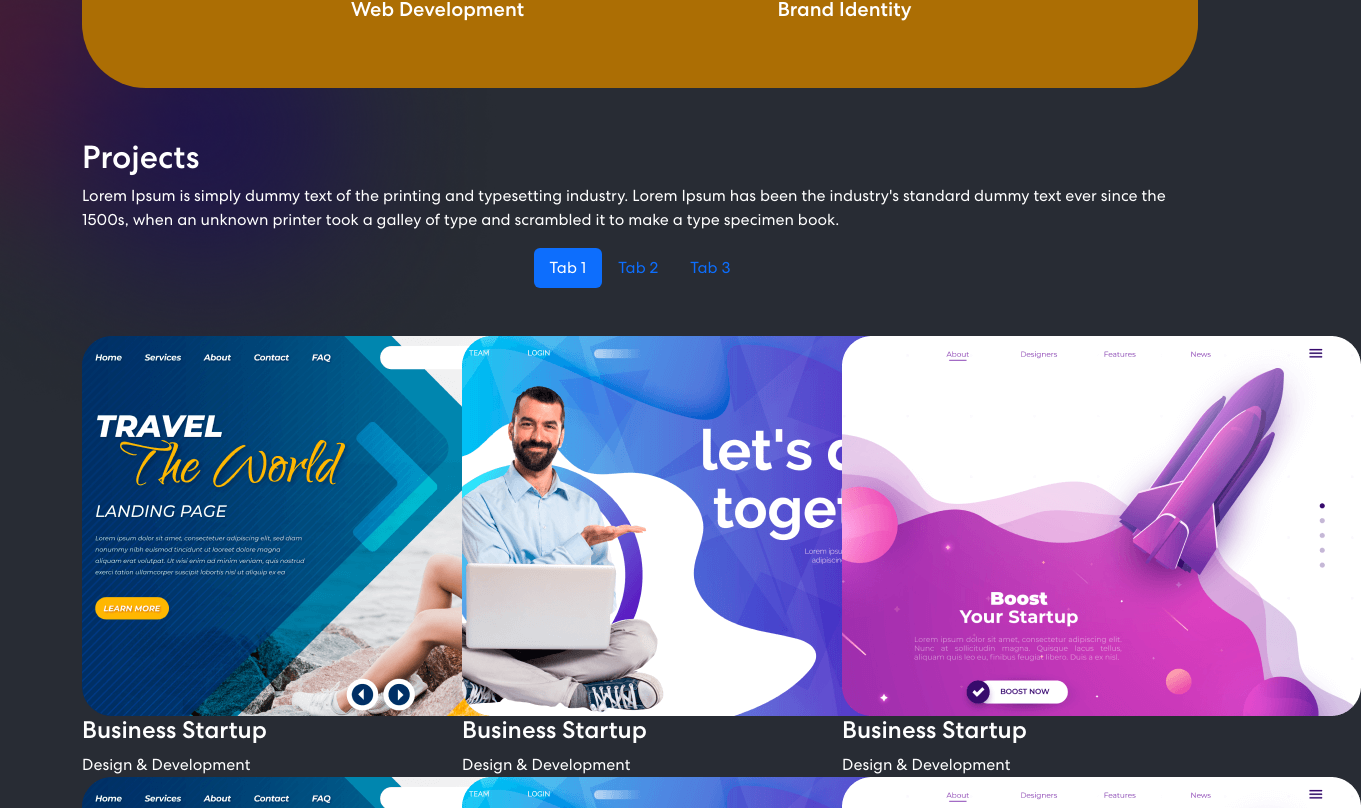
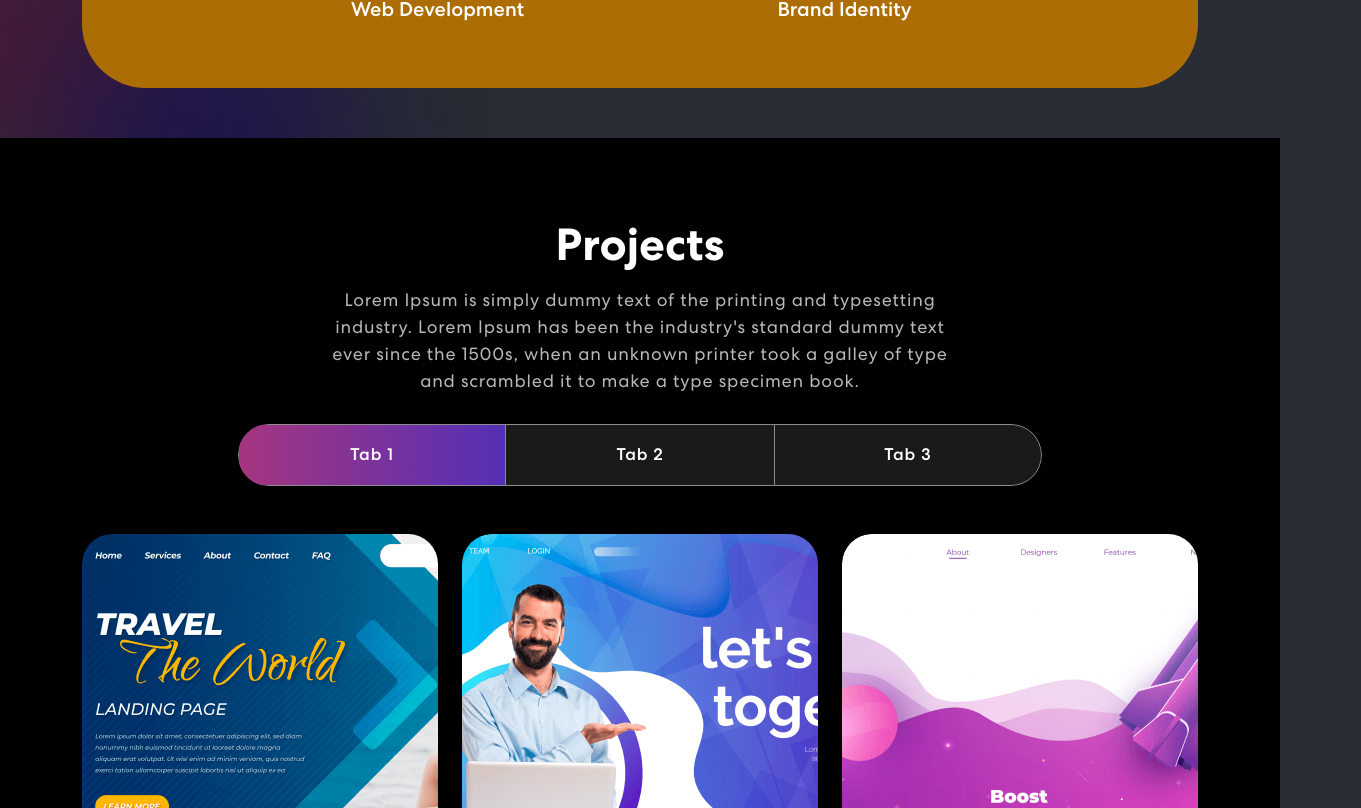
Before and after one commit to darentho/reactprofile20, a React (Create React App) app in the folder client/: page / in a window 1280 px wide. Shown: the part 1152-1960 px from the top of the page, 1361 px wide, since content can reach past the window. Built offline with nearby package versions, Linux system fonts and the light colour scheme.

Commit message:
added the style for the projects component

```diff
--- a/client/src/App.css
+++ b/client/src/App.css
@@ -299,6 +299,131 @@
   z-index: -4;
 }
 
+/************ Projects Css ************/
+.project {
+  padding: 80px 0;
+  position: relative;
+  background-color: black;
+}
+.project h2 {
+	font-size: 45px;
+	font-weight: 700;
+  text-align: center;
+}
+.project p {
+  color: #B8B8B8;
+  font-size: 18px;
+  letter-spacing: 0.8px;
+  line-height: 1.5em;
+  margin: 14px auto 30px auto;
+  text-align: center;
+  width: 56%;
+}
+.project .nav.nav-pills {
+  width: 72%;
+  margin: 0 auto;
+  border-radius: 50px;
+  background-color: rgb(255 255 255 / 10%);
+  overflow: hidden;
+}
+.project .nav.nav-pills .nav-item {
+  width: 33.33333%;
+}
+.project .nav.nav-pills .nav-link {
+  background-color: transparent;
+  border-radius: 0;
+  padding: 17px 0;
+  color: #fff;
+  width: 100%;
+  font-size: 17px;
+  letter-spacing: 0.8px;
+  font-weight: 500;
+  position: relative;
+  transition: 0.3s ease-in-out;
+  text-align: center;
+  z-index: 0;
+}
+.project .nav.nav-pills .nav-link::before {
+    content: "";
+    position: absolute;
+    width: 0;
+    height: 100%;
+    background: linear-gradient(90.21deg, #AA367C -5.91%, #4A2FBD 111.58%);
+    top: 0;
+    left: 0;
+    z-index: -1;
+    transition: 0.3s ease-in-out;
+}
+.project .nav.nav-pills .nav-link.active::before {
+    width: 100% !important;
+}
+.project .nav.nav-pills .nav-link.active {
+    border: 1px solid rgba(255, 255, 255, 1);
+}
+.nav-link#projects-tabs-tab-first {
+  border: 1px solid rgba(255, 255, 255, 0.5);
+  border-radius: 55px 0px 0px 55px;
+}
+.nav-link#projects-tabs-tab-second {
+  border-top: 1px solid rgba(255, 255, 255, 0.5);
+  border-bottom: 1px solid rgba(255, 255, 255, 0.5);
+}
+.nav-link#projects-tabs-tab-third {
+  border: 1px solid rgba(255, 255, 255, 0.5);
+  border-radius: 0 55px 55px 0;
+}
+.proj-imgbx {
+  position: relative;
+  border-radius: 30px;
+  overflow: hidden;
+  margin-bottom: 24px;
+}
+.proj-imgbx::before {
+  content: "";
+  background: linear-gradient(90.21deg, #AA367C -5.91%, #4A2FBD 111.58%);
+  opacity: 0.85;
+  position: absolute;
+  width: 100%;
+  height: 0;
+  transition: 0.4s ease-in-out;
+}
+.proj-imgbx:hover::before {
+  height: 100%;
+}
+.proj-txtx {
+  position: absolute;
+  text-align: center;
+  top: 65%;
+  left: 50%;
+  transform: translate(-50%, -50%);
+  transition: 0.5s ease-in-out;
+  opacity: 0;
+  width: 100%;
+}
+.proj-imgbx:hover .proj-txtx {
+  top: 50%;
+  opacity: 1;
+}
+.proj-txtx h4 {
+  font-size: 30px;
+  font-weight: 700;
+  letter-spacing: 0.8px;
+  line-height: 1.1em;
+}
+.proj-txtx span {
+  font-style: italic;
+  font-weight: 400;
+  font-size: 15px;
+  letter-spacing: 0.8px;
+}
+.background-image-right {
+  top: 20%;
+  position: absolute;
+  bottom: 0;
+  width: 35%;
+  right: 0;
+  z-index: -4;
+}
 
 /* .App {
   text-align: center;
--- a/client/src/App.js
+++ b/client/src/App.js
@@ -1,4 +1,4 @@
-import logo from "./logo.svg";
+// import logo from "./logo.svg";
 import "./App.css";
 import { NavBar } from "./components/NavBar";
 import { Banner } from "../src/components/Banner";
```
